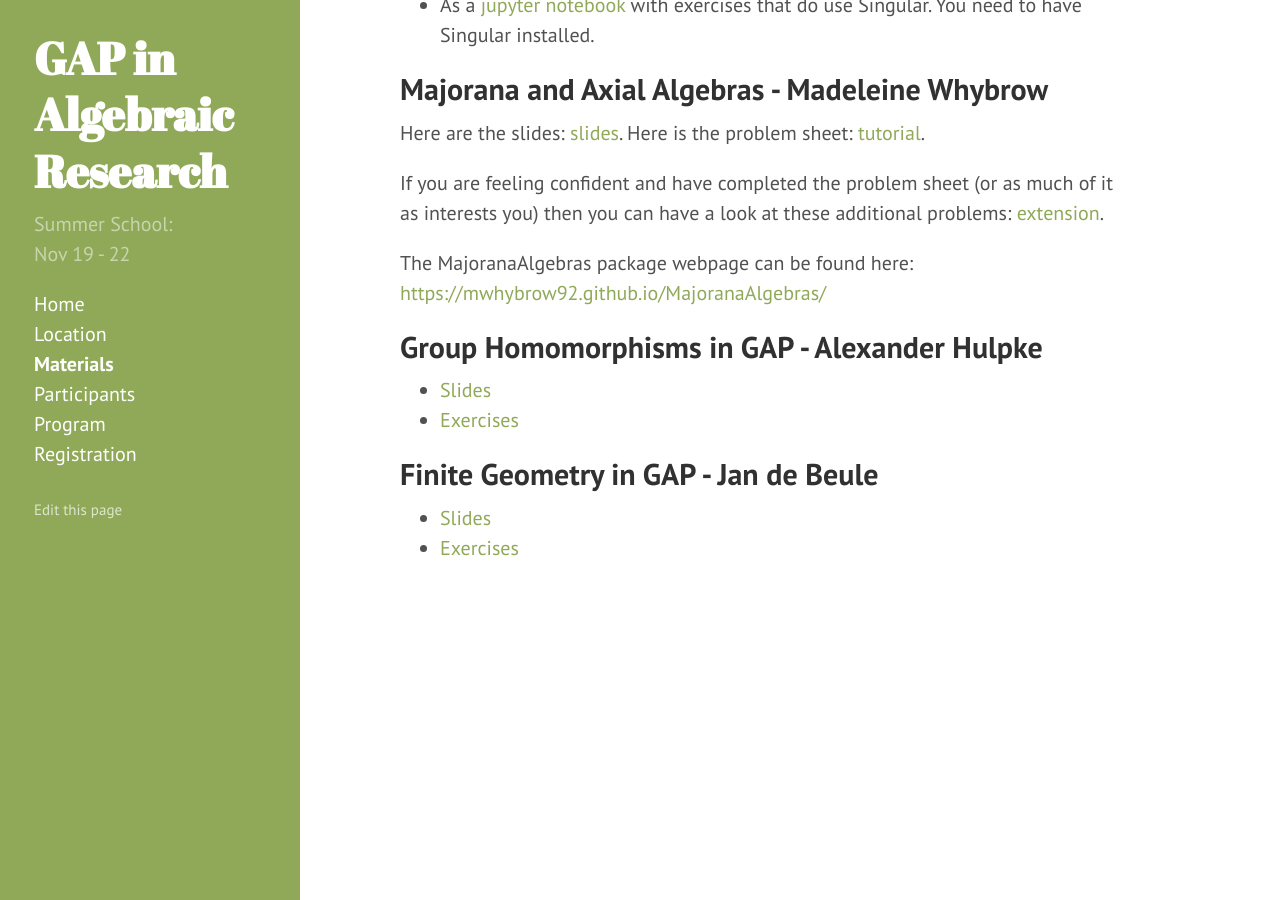
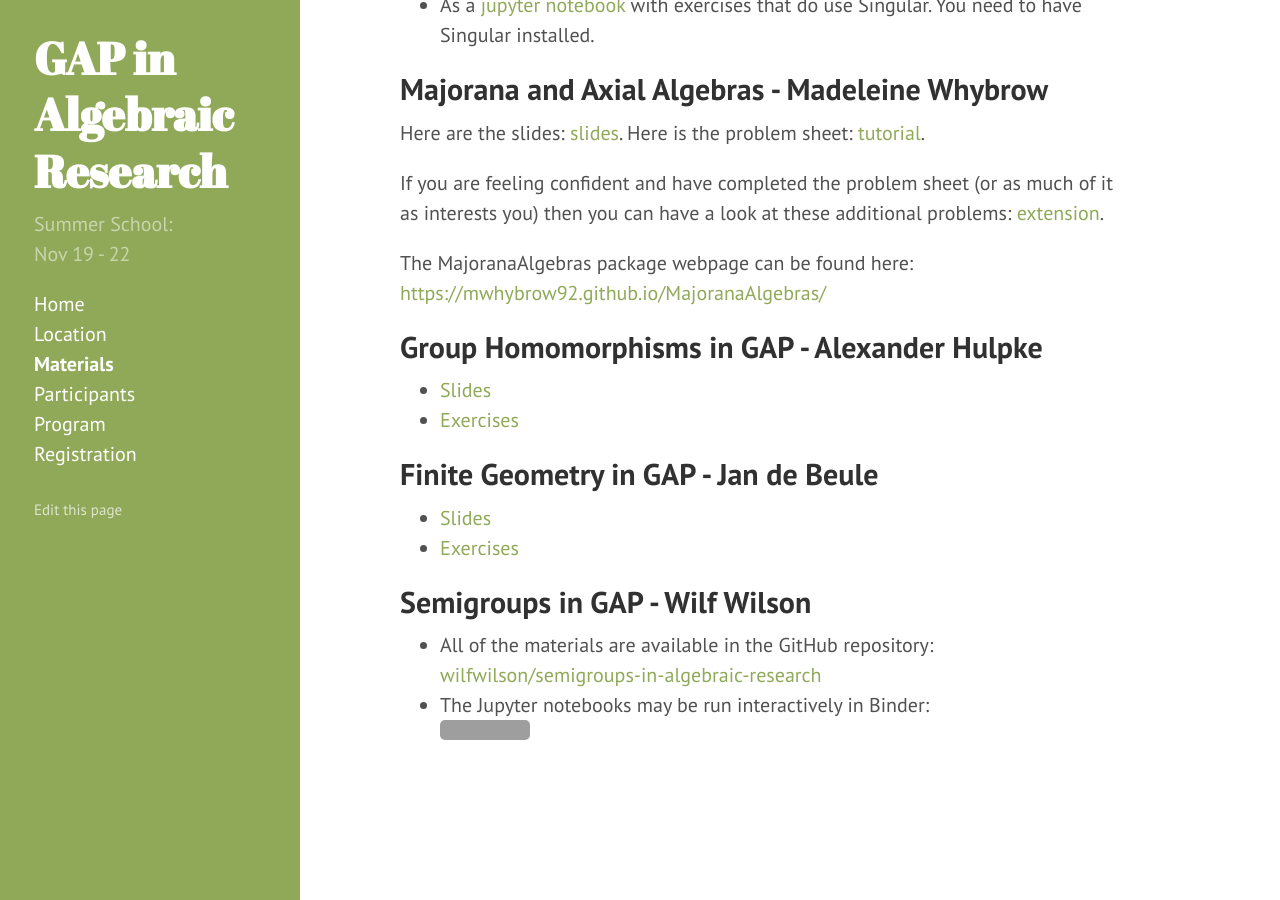
Before and after one commit to lbfm-rwth/gap-in-algebraic-research-2018, a Jekyll site: the page built from materials.md, in a window 1280 px wide and 900 px high, scrolled down 805 px. Built offline with Jekyll 4.4.1, drawn with Linux system fonts in a browser that asks for light colours; grey boxes are pictures that could not be loaded.

Commit message:
Add links to Wilf's materials

```diff
--- a/materials.md
+++ b/materials.md
@@ -53,6 +53,11 @@ The MajoranaAlgebras package webpage can be found here:
 - [Slides]({{ site.baseurl }}/materials/Finite-Geometry_slides.pdf)
 - [Exercises]({{ site.baseurl }}/materials/Finite-Geometry_exercises.pdf)
 
+## Semigroups in GAP - Wilf Wilson
+
+- All of the materials are available in the GitHub repository: [wilfwilson/semigroups-in-algebraic-research](https://github.com/wilfwilson/semigroups-in-algebraic-research)
+- The Jupyter notebooks may be run interactively in Binder:
+[![(Link to launch Binder)](https://mybinder.org/badge.svg)](https://mybinder.org/v2/gh/wilfwilson/semigroups-in-algebraic-research/master)
 
 <!--
 Example how to link to a file that was put into the materials/ folder:
```
